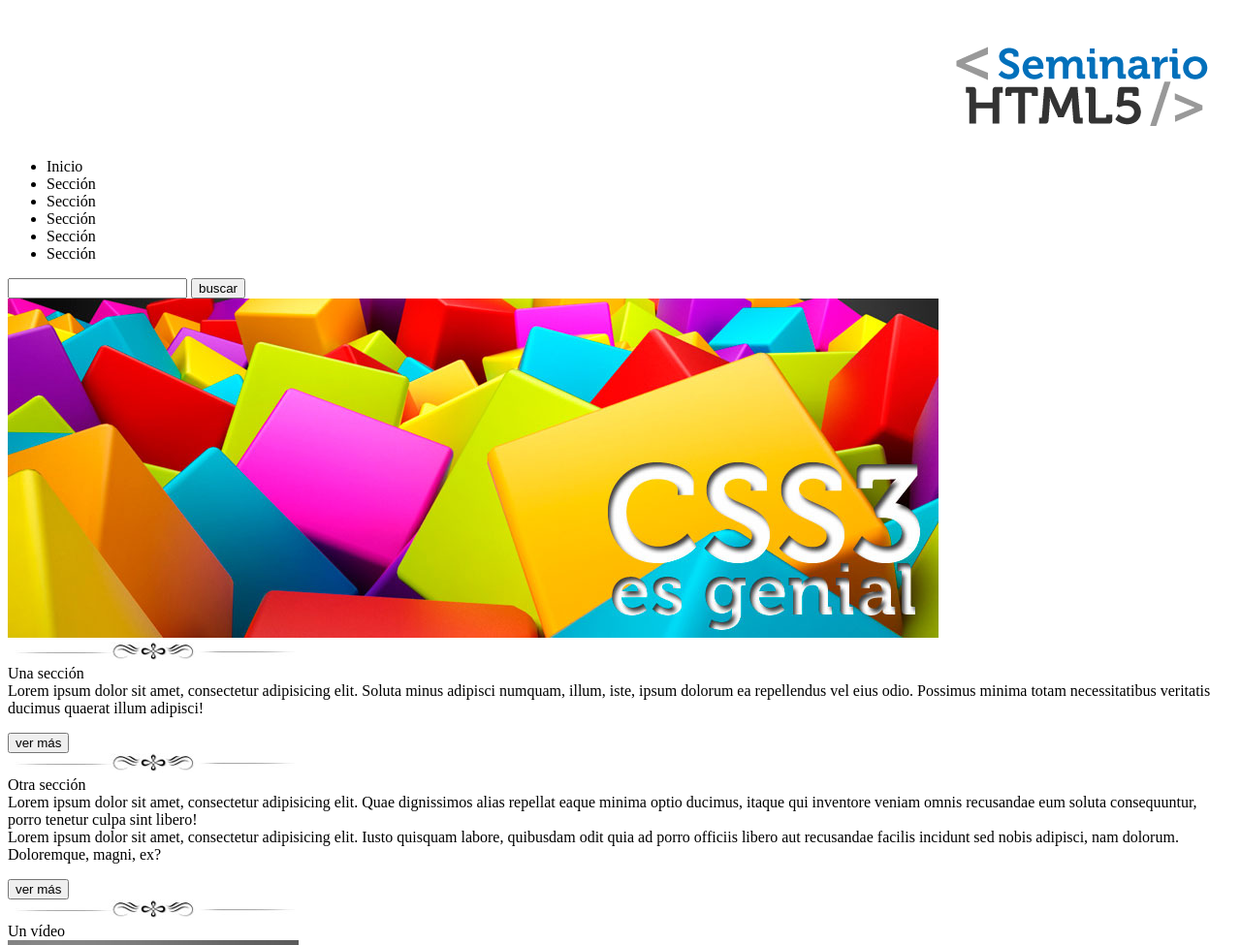
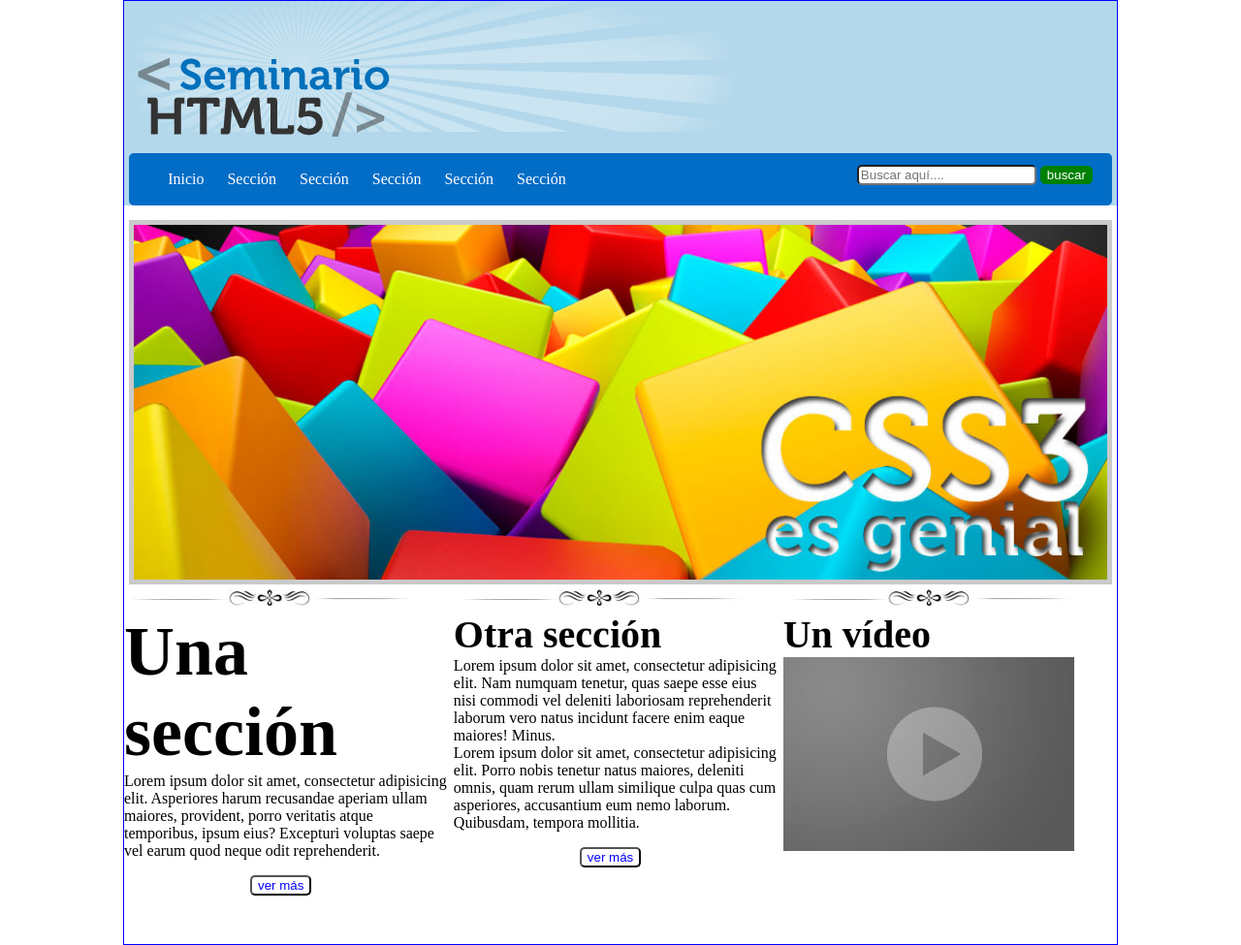
Before and after one commit to xBettax/pw218309, a plain HTML site: page practica01css/index.html in a window 1280 px wide. Shown: the top 975 px of the page at 97% size. Drawn offline with Linux system fonts and the light colour scheme.

Commit message:
commit desde casa 24/10/18

```diff
--- a/css/selectoresavanzados.css
+++ b/css/selectoresavanzados.css
@@ -75,3 +75,21 @@ menos el id="referencias"*/
 section:not(#referencias){
 	color: blue;
 }
+
+li:nth-child(odd){ /*impar*/
+	color: green;
+}
+li:nth-child(even){ /*pares*/
+	color: blue;
+}
+li:nth-child(5){ /*quinto elemento*/
+	color: red;
+}
+li:nth-last-child(1){
+	color: purple;
+}
+
+p:first-line{
+	color: red;
+	font-weight: bold;
+}
--- /dev/null
+++ b/gradientes/css/gradientes.css
@@ -0,0 +1,109 @@
+article{
+	border-radius: 5px;
+	height: 50px;
+	margin-top: 10px;
+	text-align: center;
+	width: 150px;
+}
+#uno{
+	/*Si no soporta gradientes*/
+	background: red;
+	/*Opera*/
+	background: -o-linear-gradient(rgba(255,0,0,1),rgba(255,255,0,1),blue);
+	/*Safari*/
+	background: -webkit-linear-gradient(rgba(255,0,0,1),rgba(255,255,0,1),blue);
+	/*Firefox*/
+	background: -moz-linear-gradient(rgba(255,0,0,1),rgba(255,255,0,1),blue);
+	/*Microsoft - Edge*/
+	background: -ms-linear-gradient(rgba(255,0,0,1),rgba(255,255,0,1),blue);
+	/*Todos*/
+	background: linear-gradient(rgba(255,0,0,1),rgba(255,255,0,1),blue);
+}
+#dos{
+	/*Si no soporta gradientes*/
+	background: red;
+	/*Opera*/
+	background: -o-linear-gradient(to left,red,yellow,blue);
+	/*Safari*/
+	background: -webkit-linear-gradient(to left,red,yellow,blue);
+	/*Firefox*/
+	background: -moz-linear-gradient(to left,red,yellow,blue);
+	/*Microsoft - Edge*/
+	background: -ms-linear-gradient(to left,red,yellow,blue);
+	/*Todos*/
+	background: linear-gradient(to left,red,yellow,blue);
+}
+#tres{
+	/*Si no soporta gradientes*/
+	background: red;
+	/*Opera*/
+	background: -o-linear-gradient(to right,red,yellow,blue);
+	/*Safari*/
+	background: -webkit-linear-gradient(to right,red,yellow,blue);
+	/*Firefox*/
+	background: -moz-linear-gradient(to right,red,yellow,blue);
+	/*Microsoft - Edge*/
+	background: -ms-linear-gradient(to right,red,yellow,blue);
+	/*Todos*/
+	background: linear-gradient(to right,red,yellow,blue);
+}
+#cuatro{
+	/*Si no soporta gradientes*/
+	background: red;
+	/*Opera*/
+	background: -o-linear-gradient(to right bottom,red,yellow,blue);
+	/*Safari*/
+	background: -webkit-linear-gradient(to right bottom,red,yellow,blue);
+	/*Firefox*/
+	background: -moz-linear-gradient(to right bottom,red,yellow,blue);
+	/*Microsoft - Edge*/
+	background: -ms-linear-gradient(to right bottom,red,yellow,blue);
+	/*Todos*/
+	background: linear-gradient(to right bottom,red,yellow,blue);
+}
+#cinco{
+	/*Si no soporta gradientes*/
+	background: red;
+	/*Opera*/
+	background: -o-linear-gradient(to left bottom,red,yellow,blue);
+	/*Safari*/
+	background: -webkit-linear-gradient(to left bottom,red,yellow,blue);
+	/*Firefox*/
+	background: -moz-linear-gradient(to left bottom,red,yellow,blue);
+	/*Microsoft - Edge*/
+	background: -ms-linear-gradient(to left bottom,red,yellow,blue);
+	/*Todos*/
+	background: linear-gradient(to left bottom,red,yellow,blue);
+}
+#seis{
+	/*Si no soporta gradientes*/
+	background: red;
+	/*Opera*/
+	background: -o-linear-gradient(70deg,red,yellow,blue);
+	/*Safari*/
+	background: -webkit-linear-gradient(70deg,red,yellow,blue);
+	/*Firefox*/
+	background: -moz-linear-gradient(70deg,red,yellow,blue);
+	/*Microsoft - Edge*/
+	background: -ms-linear-gradient(70deg,red,yellow,blue);
+	/*Todos*/
+	background: linear-gradient(70deg,red,yellow,blue);
+}
+#siete{
+	/*Si no soporta gradientes*/
+	background: red;
+	/*Opera*/
+	background: -o-repeating-linear-gradient(180deg,black,white,black 3%);
+	/*Safari*/
+	background: -webkit-repeating-linear-gradient(180deg,black,white,black 3%);
+	/*Firefox*/
+	background: -moz-repeating-linear-gradient(180deg,black,white,black 3%);
+	/*Microsoft - Edge*/
+	background: -ms-repeating-linear-gradient(180deg,black,white,black 3%);
+	/*Todos*/
+	background: repeating-linear-gradient(180deg,black,white,black 3%);
+}
+.texto{
+	position: relative;
+	top: 15px;
+}
--- /dev/null
+++ b/practica01css/css/estilos.css
@@ -0,0 +1,76 @@
+body{
+	border:1px solid blue;
+	font-size: 16px; /*1em*/
+	margin: 0 auto;
+	max-width: 1024px;
+}
+header{
+	background: #B3D8EB;
+	/*margin-bottom: 15px;*/
+}
+header form{
+	float: right;
+	margin-right: 20px;
+	margin-top: -40px;
+}
+header form input{
+	border-radius: 5px;
+}
+header form input[type="button"]{
+	background: green;
+	border: 1px solid green;
+	color: white;
+}
+header nav{
+	background: #026dc6;
+	border-radius: 5px;
+	margin: 0 auto;
+	padding: 2px 0px;
+	width: 99%;
+}
+header nav ul li{
+	color: white;
+	display: inline-block;
+	margin-right: 20px;
+}
+#logo{
+	margin-top: -150px;
+}
+#seccion01{
+	margin-top: 15px;
+}
+
+#seccion01 article {
+	text-align: center;
+}
+
+#seccion01 article img{
+	border: 5px solid rgba(150,150,150,0.5);
+	width: 98%;
+}
+#seccion02{
+	margin-bottom: 50px;
+}
+#seccion02 article{
+	display: inline-block;
+	vertical-align: top;
+	width: 32.8%;
+}
+#seccion02 article input[type="submit"]{
+	background: white;
+	border-radius: 5px;
+	color: blue;
+	margin-left: 130px;
+}
+/*Puedo poner más de un selector para
+distintos atributos-valor*/
+.otraSeccion,.unaSeccion{
+	font-weight: bold; /*negritas*/
+}
+.otraSeccion{
+	font-size: 2.5em; /*2.5*16*/
+}
+/*Las clases de CSS comienzan con punto*/
+.unaSeccion{ /*una clase*/
+	font-size: 4.5em; /*4.5*16*/
+}
--- a/practica01css/index.html
+++ b/practica01css/index.html
@@ -2,12 +2,13 @@
 <html lang="es">
 <head>
 	<meta charset="UTF-8">
-	<title>Práctica 01</title>
+	<title>Práctica 01 CSS3</title>
+	<link rel="stylesheet" href="css/estilos.css">
 </head>
 <body>
 	<header>
-		<img src="img/resplandor.png" alt="fondo">
-		<img src="img/logo.png" id="logo" alt="logo">
+		<img src="img/resplandor.png" alt="">
+		<img src="img/logo.png" id="logo" alt="">
 		<nav>
 			<ul>
 				<li>Inicio</li>
@@ -18,41 +19,41 @@
 				<li>Sección</li>
 			</ul>
 			<form action="#">
-				<input type="text">
-				<input type="submit" value="buscar">
+				<input type="search" placeholder="Buscar aquí....">
+				<input type="button" value="buscar">
 			</form>
 		</nav>
 	</header>
 	<section id="seccion01">
 		<article>
-			<img src="img/slide2.jpg" alt="slide">
+			<img src="img/slide2.jpg" alt="">
 		</article>
 	</section>
 	<section id="seccion02">
 		<article>
-			<img src="img/separador.jpg" alt="separador">
+			<img src="img/separador.jpg" alt="">
 			<br>
-			<span class="unaSeccion nito">Una sección</span>
+			<span class="unaSeccion">Una sección</span>
 			<br>
-			Lorem ipsum dolor sit amet, consectetur adipisicing elit. Soluta minus adipisci numquam, illum, iste, ipsum dolorum ea repellendus vel eius odio. Possimus minima totam necessitatibus veritatis ducimus quaerat illum adipisci!
+			Lorem ipsum dolor sit amet, consectetur adipisicing elit. Asperiores harum recusandae aperiam ullam maiores, provident, porro veritatis atque temporibus, ipsum eius? Excepturi voluptas saepe vel earum quod neque odit reprehenderit.
 			<p></p>
 			<input type="submit" value="ver más">
 		</article>
 		<article>
-			<img src="img/separador.jpg" alt="separador">
+			<img src="img/separador.jpg" alt="">
 			<br>
-			<span class="otraSeccion nito">Otra sección</span>
+			<span class="otraSeccion">Otra sección</span>
 			<br>
-			Lorem ipsum dolor sit amet, consectetur adipisicing elit. Quae dignissimos alias repellat eaque minima optio ducimus, itaque qui inventore veniam omnis recusandae eum soluta consequuntur, porro tenetur culpa sint libero!
+			Lorem ipsum dolor sit amet, consectetur adipisicing elit. Nam numquam tenetur, quas saepe esse eius nisi commodi vel deleniti laboriosam reprehenderit laborum vero natus incidunt facere enim eaque maiores! Minus.
 			<br>
-			Lorem ipsum dolor sit amet, consectetur adipisicing elit. Iusto quisquam labore, quibusdam odit quia ad porro officiis libero aut recusandae facilis incidunt sed nobis adipisci, nam dolorum. Doloremque, magni, ex?
+			Lorem ipsum dolor sit amet, consectetur adipisicing elit. Porro nobis tenetur natus maiores, deleniti omnis, quam rerum ullam similique culpa quas cum asperiores, accusantium eum nemo laborum. Quibusdam, tempora mollitia.
 			<p></p>
 			<input type="submit" value="ver más">
 		</article>
 		<article>
-			<img src="img/separador.jpg" alt="separador">
+			<img src="img/separador.jpg" alt="">
 			<br>
-			<span class="otraSeccion nito">Un vídeo</span>
+			<span class="otraSeccion">Un vídeo</span>
 			<br>
 			<img src="img/video.jpg" alt="">
 		</article>
```
Also changed, not shown: gradientes/index.html (added, +17 -0 lines), selectoresavanzados.html (+16 -0 lines), 3 other files.
